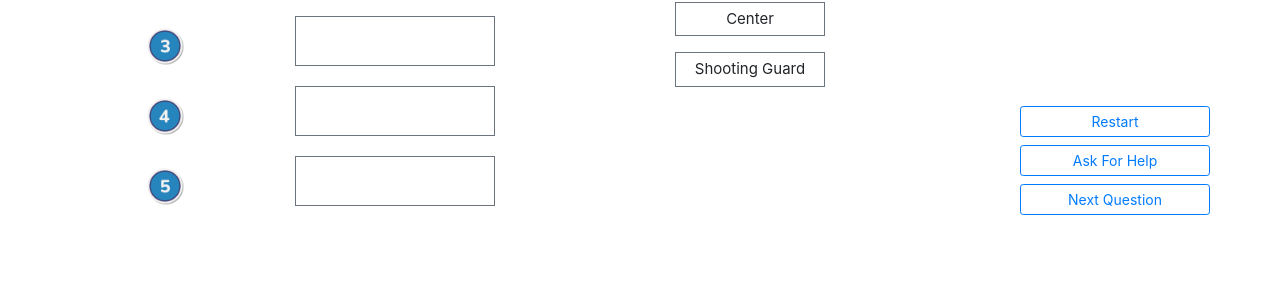
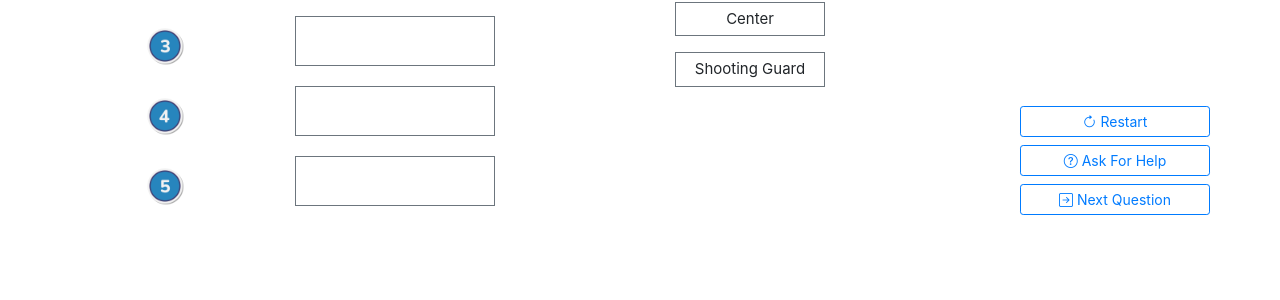
Before and after one commit to zhmzlzn/2022-UI-Basketball-Tactics, a Flask app: page /quiz/1 in a window 1280 px wide. Shown: the part 294-594 px from the top of the page. Run offline with Flask 2, Linux system fonts and the light colour scheme; some libraries are stand-ins or nearby versions.

Commit message:
add some icons

```diff
--- a/templates/drag.html
+++ b/templates/drag.html
@@ -38,13 +38,13 @@
                 <div class="row" style="height: 300px;">
                 </div>
                 <div class="row nbtn center-block text-center" id="restart">
-                    <button type="button" class="btn btn-outline-primary btn-block btn-sm">Restart</button>
+                    <button type="button" class="btn btn-outline-primary btn-block btn-sm"><i class="bi bi-arrow-clockwise"></i> Restart</button>
                 </div>
                 <div class="row mt-2 nbtn center-block text-center">
-                    <button type="button" class="btn btn-outline-primary btn-block btn-sm" data-toggle="modal" data-target="#exampleModalCenter">Ask For Help</button>
+                    <button type="button" class="btn btn-outline-primary btn-block btn-sm" data-toggle="modal" data-target="#exampleModalCenter"><i class="bi bi-question-circle"></i> Ask For Help</button>
                 </div>
                 <div class="row mt-2 nbtn center-block text-center" id="next">
-                    <button type="button" class="btn btn-outline-primary btn-block btn-sm">Next Question</button>
+                    <button type="button" class="btn btn-outline-primary btn-block btn-sm"><i class="bi bi-arrow-right-square"></i> Next Question</button>
                 </div>
             </div>
         </div>
--- a/templates/quiz1.html
+++ b/templates/quiz1.html
@@ -44,13 +44,13 @@
                 <div class="row" style="height: 300px;">
                 </div>
                 <div class="row nbtn center-block text-center" id="restart">
-                    <button type="button" class="btn btn-outline-primary btn-block btn-sm">Restart</button>
+                    <button type="button" class="btn btn-outline-primary btn-block btn-sm"><i class="bi bi-arrow-clockwise"></i> Restart</button>
                 </div>
                 <div class="row mt-2 nbtn center-block text-center">
-                    <button type="button" class="btn btn-outline-primary btn-block btn-sm" data-toggle="modal" data-target="#exampleModalCenter">Ask For Help</button>
+                    <button type="button" class="btn btn-outline-primary btn-block btn-sm" data-toggle="modal" data-target="#exampleModalCenter"><i class="bi bi-question-circle"></i> Ask For Help</button>
                 </div>
                 <div class="row mt-2 nbtn center-block text-center" id="next">
-                    <button type="button" class="btn btn-outline-primary btn-block btn-sm" onclick="checkAnswer()">Next Question</button>
+                    <button type="button" class="btn btn-outline-primary btn-block btn-sm" onclick="checkAnswer()"><i class="bi bi-arrow-right-square"></i> Next Question</button>
                 </div>
             </div>
         </div>
--- a/templates/quizMC.html
+++ b/templates/quizMC.html
@@ -26,10 +26,10 @@
                 <div class="row" style="height: 330px;">
                 </div>
                 <div class="row mt-2 nbtn center-block text-center">
-                    <button type="button" class="btn btn-outline-primary btn-block btn-sm" data-toggle="modal" data-target="#exampleModalCenter">Ask For Help</button>
+                    <button type="button" class="btn btn-outline-primary btn-block btn-sm" data-toggle="modal" data-target="#exampleModalCenter"><i class="bi bi-question-circle"></i> Ask For Help</button>
                 </div>
                 <div class="row mt-2 nbtn center-block text-center" id="next">
-                    <button type="button" class="btn btn-outline-primary btn-block btn-sm" onclick="checkAnswer()">Next Question</button>
+                    <button type="button" class="btn btn-outline-primary btn-block btn-sm" onclick="checkAnswer()"><i class="bi bi-arrow-right-square"></i> Next Question</button>
                 </div>
 
             </div>
```
